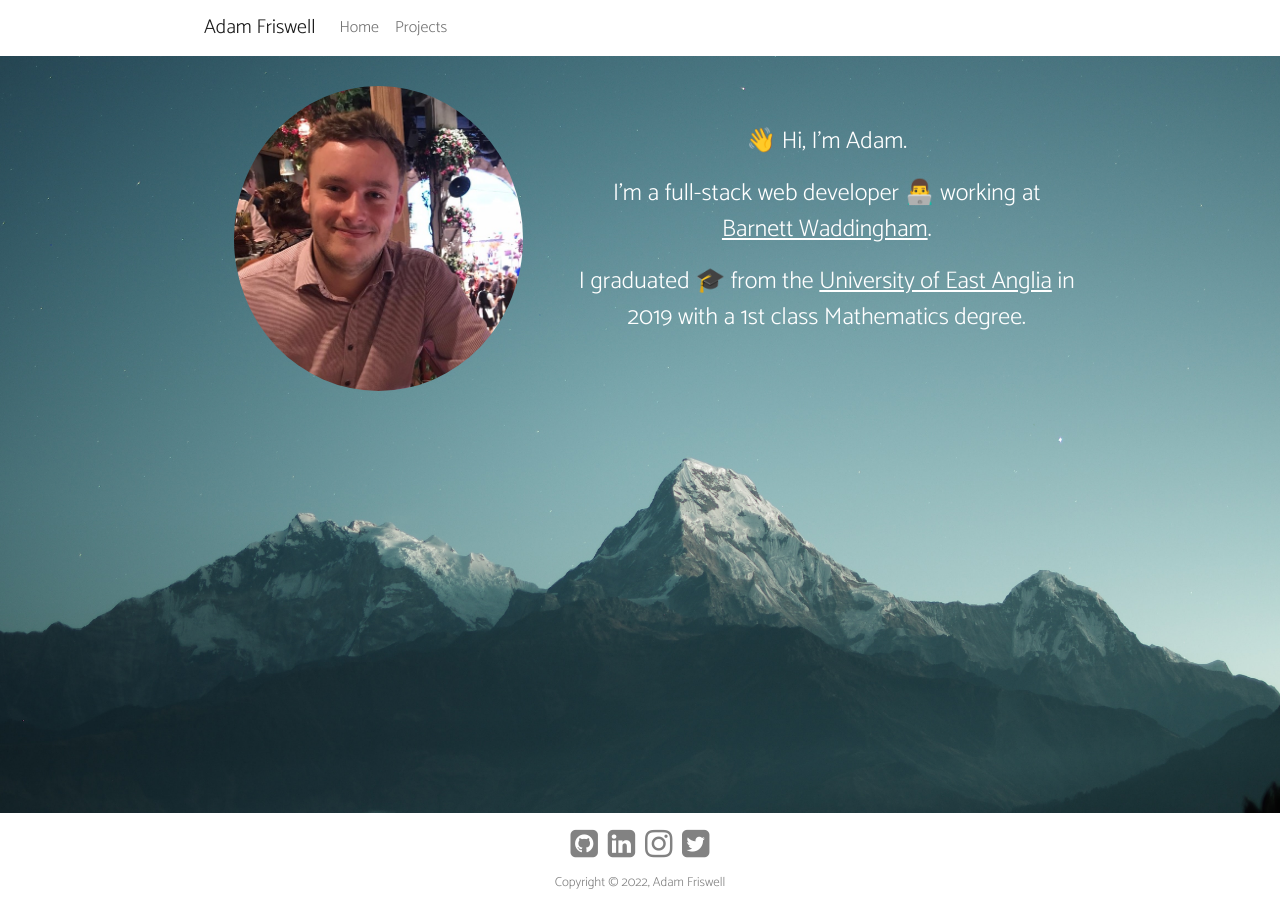
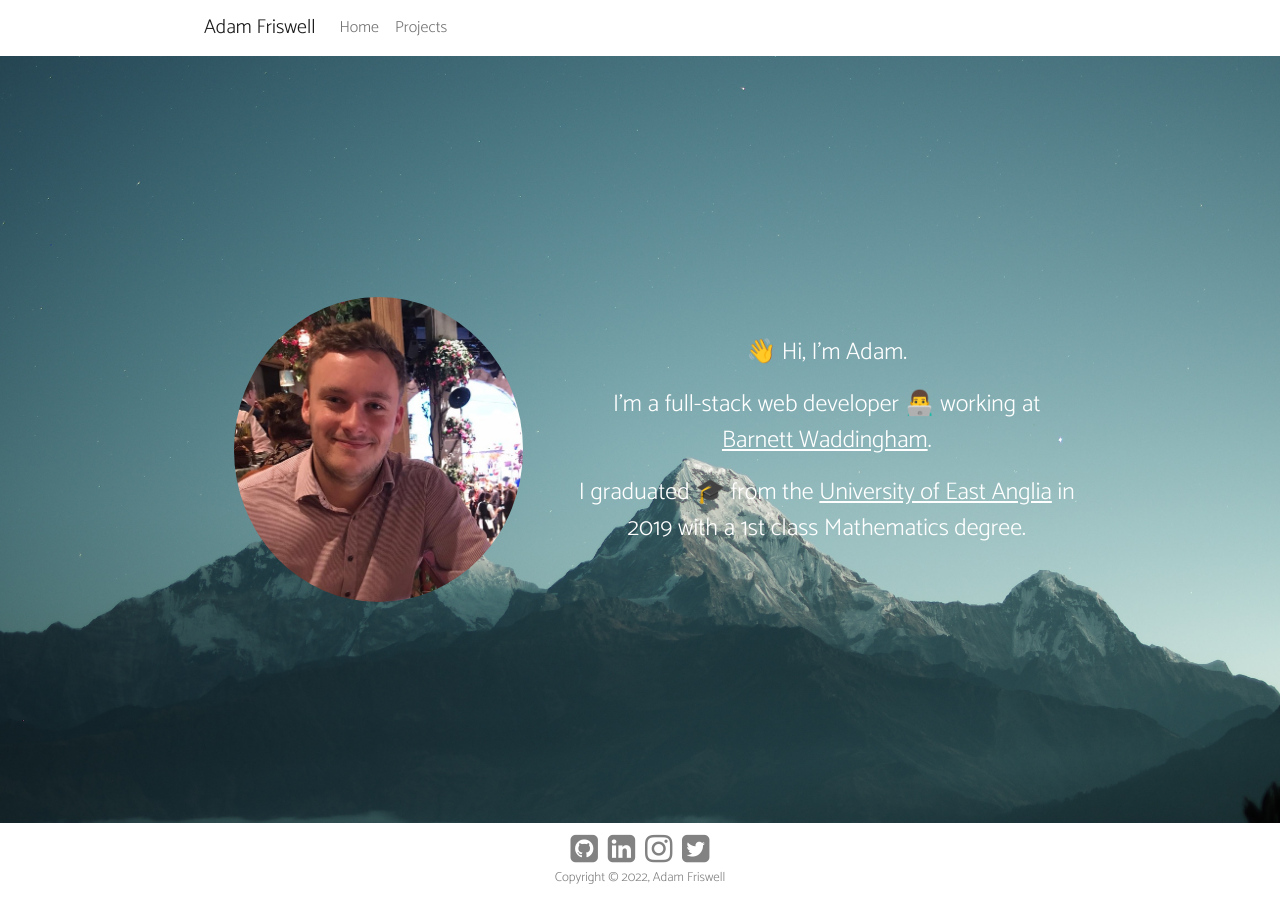
Before and after one commit to adamfriswell/portfolio-website, a Jekyll site: the page built from index.md, in a window 1280 px wide. Built offline with Jekyll 4.4.1, drawn with Linux system fonts in a browser that asks for light colours; nearby versions of some CDN libraries.

Commit message:
site more responsive and cleaner css

```diff
--- a/_includes/footer.html
+++ b/_includes/footer.html
@@ -6,11 +6,8 @@
                 <i class="fa {{ item.fa-icon }} fa-2x"></i>
             </a>
             {% endfor %}
-        </div>
-        <div class="footer-col">
             <div class="copywrite">
-                <p>Copyright &copy;
-                    <script>document.write(new Date().getFullYear());</script>, {{site.name}}</p>
+                Copyright &copy; <script>document.write(new Date().getFullYear());</script>, {{site.name}}
             </div>
         </div>
     </div>
--- a/_layouts/default.html
+++ b/_layouts/default.html
@@ -16,7 +16,7 @@
     <div>
         {% include header.html %}
         <main class="site-content">
-            <div class="wrapper">
+            <div class="wrapper-content">
                 {{ content }}
             </div>
         </main>
--- a/_layouts/home.html
+++ b/_layouts/home.html
@@ -1,10 +1,10 @@
 ---
 layout: default
 ---
-<div class="container profile">
+    <div class="container home">
         <div class="row flex align-items-center">
             <div class="col col-md-5">
-            <img class="img-fluid profile-img" alt="Me" src="../assets/img/adam.jpeg" />
+                <img class="img-fluid home-img" alt="Me" src="../assets/img/adam.jpeg" />
             </div>
             <div class="col col-md-7">
                 {{content}}
--- a/assets/css/style.scss
+++ b/assets/css/style.scss
@@ -2,14 +2,13 @@
 ---
 
 :root {
-
     --margin-side-padding: 15%;
     --header-height: 56px;
-    --footer-height: 87px;
+    --footer-height: 77px;
     --grey: #828282;
     --text-colour: white;
     --margin-background-colour: white;
-
+    --content-padding-top: 20px;
 }
 
 * {
@@ -22,6 +21,11 @@
 .wrapper {
     margin-right: var(--margin-side-padding);
     margin-left: var(--margin-side-padding);
+
+    &-content {
+        @extend .wrapper;
+        padding-top: var(--content-padding-top);
+      }
 }
 
 .site-header {
@@ -59,7 +63,6 @@
 /* Footer*/
 
 .footer-col {
-    padding: 5px;
     text-align: center;
 }
 
@@ -70,6 +73,7 @@
 }
 
 .social-icon:hover {
+    color: inherit;
     opacity: 0.5;
 }
 
@@ -85,26 +89,30 @@
     max-width: 741px;
 }
 
-.profile {
+.home {
+    height: calc(100vh - #{var(--header-height)} - #{var(--footer-height)} - #{var(--content-padding-top)});
+    display: flex;
+    align-content: center;
+    flex-wrap: wrap;
     text-align: center;
     font-size: 150%;
 }
 
-@media all and (max-width: 767px) {
-    .profile {
+@media all and (max-width: 767px), all and (max-height: 465px) {
+    .home {
         font-size: 100%;
     }
 }
 
-.profile-img {
+.home-img {
     max-height: 400px;
     min-width: 245px;
     border-radius: 50%;
     padding: 30px;
 }
 
-@media all and (max-width: 350px) {
-    .profile-img {
+@media all and (max-width: 350px), all and (max-height: 465px) {
+    .home-img {
         min-width: 50px;
     }
 }
```
Lines whose indentation alone changed are shown as unchanged.
